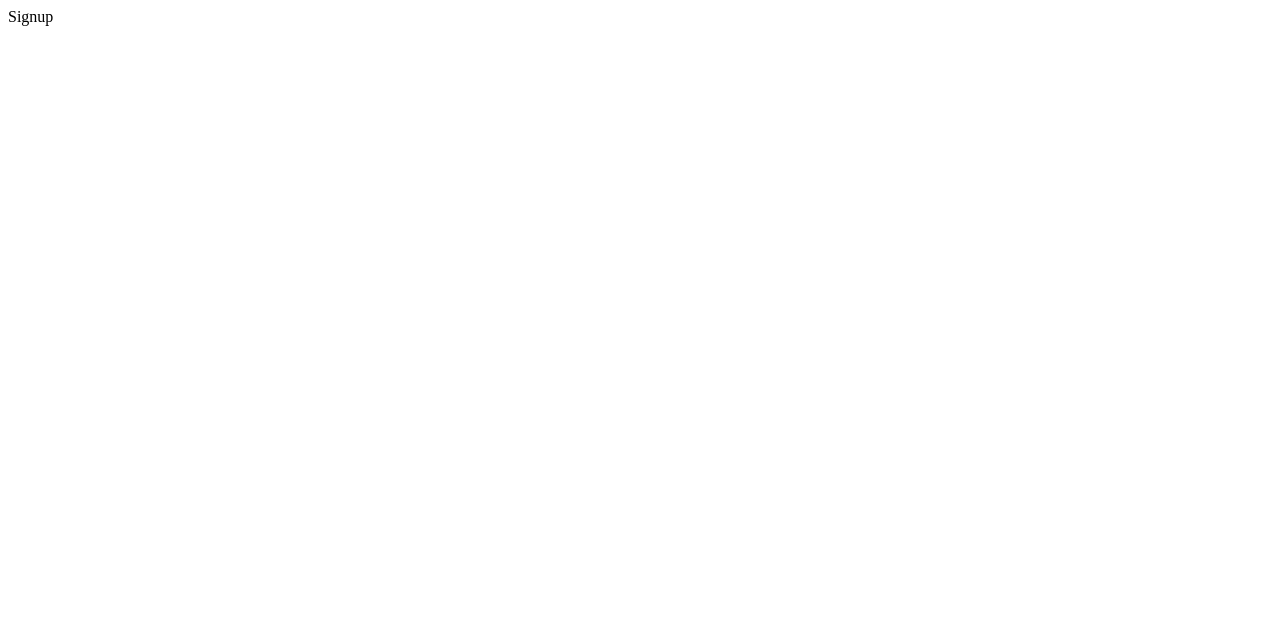
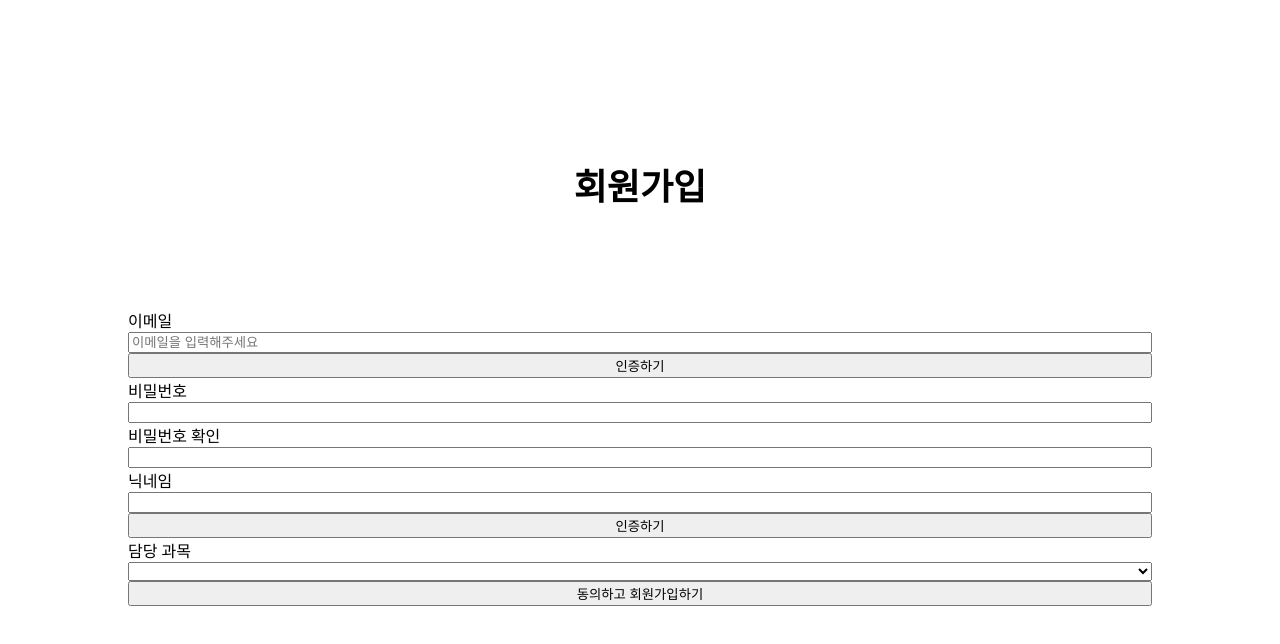
Before and after one commit to Great-Student-Manage-System/Frontend, a React (Create React App) app: page /auth/signup in a window 1280 px wide. Shown: the top 644 px of the page. Built offline with nearby package versions, Linux system fonts and the light colour scheme.

Commit message:
Feat: layout 설정

```diff
--- /dev/null
+++ b/src/components/Auth/Header.tsx
@@ -0,0 +1,13 @@
+import styled from "styled-components";
+
+const HeadTitle = styled.div`
+  font-weight: 700;
+  font-size: 36px;
+  line-height: 40px;
+`;
+
+function Header({ children }: { children: JSX.Element }) {
+  return <HeadTitle>{children}</HeadTitle>;
+}
+
+export default Header;
--- /dev/null
+++ b/src/components/Auth/Layout.tsx
@@ -0,0 +1,19 @@
+import Contents from "@components/layouts/Contents";
+import Main from "@components/layouts/Main";
+import Section from "@components/layouts/Section";
+
+interface Props {
+  children: JSX.Element;
+}
+
+function Layout({ children }: Props) {
+  return (
+    <Main>
+      <Section>
+        <Contents>{children}</Contents>
+      </Section>
+    </Main>
+  );
+}
+
+export default Layout;
--- /dev/null
+++ b/src/components/layouts/Contents.tsx
@@ -0,0 +1,19 @@
+import styled from "styled-components";
+
+const ContentsContainer = styled.div`
+  display: grid;
+  grid-template-columns: auto;
+  width: 100%;
+  max-width: 1024px;
+  margin: 0 auto;
+`;
+
+interface Props {
+  children: JSX.Element;
+}
+
+function Contents({ children }: Props) {
+  return <ContentsContainer>{children}</ContentsContainer>;
+}
+
+export default Contents;
--- /dev/null
+++ b/src/components/layouts/Main.tsx
@@ -0,0 +1,20 @@
+import styled from "styled-components";
+
+const MainContainer = styled.div`
+  position: relative;
+  display: flex;
+  flex-direction: column;
+  justify-content: center;
+  align-items: center;
+  width: 100%;
+`;
+
+interface Props {
+  children: JSX.Element;
+}
+
+function Main({ children }: Props) {
+  return <MainContainer>{children}</MainContainer>;
+}
+
+export default Main;
--- /dev/null
+++ b/src/components/layouts/Section.tsx
@@ -0,0 +1,16 @@
+import styled from "styled-components";
+
+const SectionContainer = styled.div`
+  display: flex;
+  justify-content: center;
+  width: 100%;
+`;
+interface Props {
+  children: JSX.Element;
+  id?: string;
+}
+function Section({ children, id }: Props) {
+  return <SectionContainer id={id}>{children}</SectionContainer>;
+}
+
+export default Section;
--- a/src/pages/Auth/Signup.tsx
+++ b/src/pages/Auth/Signup.tsx
@@ -1,5 +1,45 @@
+import Layout from "@components/Auth/Layout";
+// import Header from "@components/Header";
 import React from "react";
+import styled from "styled-components";
+
+const SignUpForm = styled.form`
+  /* display: block; */
+  display: grid;
+`;
+
+const Conatiner = styled.div`
+  width: 100%;
+`;
+
+const Header = styled.div`
+  font-weight: 700;
+  font-size: 36px;
+  line-height: 40px;
+  margin: 160px auto 100px auto;
+`;
 
 export default function Signup() {
-  return <div>Signup</div>;
+  return (
+    <Layout>
+      <SignUpForm>
+        <Header>회원가입</Header>
+        <label>이메일</label>
+        <input type={"email"} placeholder="이메일을 입력해주세요" />
+        <button>인증하기</button>
+        <label>비밀번호</label>
+        <input />
+        <label>비밀번호 확인</label>
+        <input />
+        <label>닉네임</label>
+        <input />
+        <button>인증하기</button>
+        <label>담당 과목</label>
+        <select>
+          <option></option>
+        </select>
+        <button>동의하고 회원가입하기</button>
+      </SignUpForm>
+    </Layout>
+  );
 }
```
